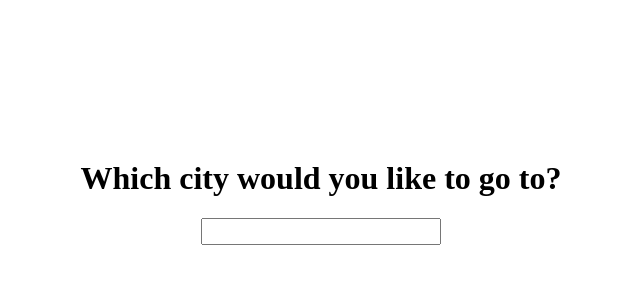
After one commit to alonso284/alonso.com.mx, a Flask app: page /Weather in a window 1280 px wide. The commit adds this page. Shown: the top 300 px of the page, without its empty margins (319-959 px from the left). Run offline with Flask 2, Linux system fonts and the light colour scheme.

Commit message:
Weather update

```diff
--- a/app.py
+++ b/app.py
@@ -38,19 +38,26 @@ def RWGsubadj():
 def RCG():
     return render_template('RCG/RCG.html', red=random.randint(0,255), blue=random.randint(0,255),green=random.randint(0,255),)
 
-# @app.route('/Weather', methods=['GET'])
-# def Weather():
-#     myRequest = requests.get('https://api.openweathermap.org/data/2.5/weather?q=Merida&appid=d0f71e8be8c42b4f95e46122e9294681&units=metric').json()
+@app.route('/Weather', methods=['GET', 'POST'])
+def Weather():
+    if request.method == 'GET':
+        return render_template('Weather/WeatherForm.html')
+    else:
+        city = request.form['city']
+        return redirect('/Weather/{}'.format(city))
 
-#     return render_template('Weather/Weather.html', myRequest=myRequest)
+
 
 @app.route('/Weather/<location>', methods=['GET'])
 def WeatherLocation(location):
-    myTemperature = requests.get('https://api.openweathermap.org/data/2.5/weather?appid={}&q={}&units=metric'.format(os.getenv("OP_KEY"), location)).json()
-    myPlace = requests.get('https://maps.googleapis.com/maps/api/place/findplacefromtext/json?key={}&input={}&inputtype=textquery'.format(os.getenv("G_KEY"),location)).json()
-    photoReference = requests.get('https://maps.googleapis.com/maps/api/place/details/json?key={}&place_id={}'.format(os.getenv("G_KEY"), myPlace["candidates"][0]["place_id"])).json()
-    myImage = "https://maps.googleapis.com/maps/api/place/photo?key={}&photoreference={}&maxwidth=800&maxheight=1000".format(os.getenv("G_KEY"),photoReference["result"]["photos"][0]["photo_reference"])
-    return render_template('Weather/Weather.html', myTemperature=myTemperature, myImage = myImage)
+    try:
+        myTemperature = requests.get('https://api.openweathermap.org/data/2.5/weather?appid={}&q={}&units=metric'.format(os.getenv("OP_KEY"), location)).json()
+        myPlace = requests.get('https://maps.googleapis.com/maps/api/place/findplacefromtext/json?key={}&input={}&inputtype=textquery'.format(os.getenv("G_KEY"),location)).json()
+        photoReference = requests.get('https://maps.googleapis.com/maps/api/place/details/json?key={}&place_id={}'.format(os.getenv("G_KEY"), myPlace["candidates"][0]["place_id"])).json()
+        myImage = "https://maps.googleapis.com/maps/api/place/photo?key={}&photoreference={}&maxwidth=800&maxheight=1000".format(os.getenv("G_KEY"),photoReference["result"]["photos"][0]["photo_reference"])
+        return render_template('Weather/Weather.html', myTemperature=myTemperature, myImage = myImage)
+    except:
+        return render_template('Weather/WeatherForm.html', ErrorMessage = "Oops, not a city, try again")
 
 
 # Authorization
--- /dev/null
+++ b/templates/Weather/WeatherForm.html
@@ -0,0 +1,35 @@
+<!DOCTYPE html>
+<html lang="en">
+
+<head>
+    <meta charset="UTF-8">
+    <meta http-equiv="X-UA-Compatible" content="IE=edge">
+    <meta name="viewport" content="width=device-width, initial-scale=1.0">
+    <title>Weather</title>
+</head>
+
+<style>
+    body {
+        text-align: center;
+    }
+
+    h1 {
+        margin-top: 20vh;
+    }
+
+    input {
+        font-size: large;
+    }
+</style>
+
+<body>
+
+    <h1>Which city would you like to go to?</h1>
+    <form action="/Weather" method="post">
+        <input type="text" id="city" name="city">
+    </form>
+    <p style="color: red;">{{ErrorMessage}}</p>
+
+</body>
+
+</html>
```
Also changed, not shown: templates/Weather/Weather.html (+3 -6 lines).
